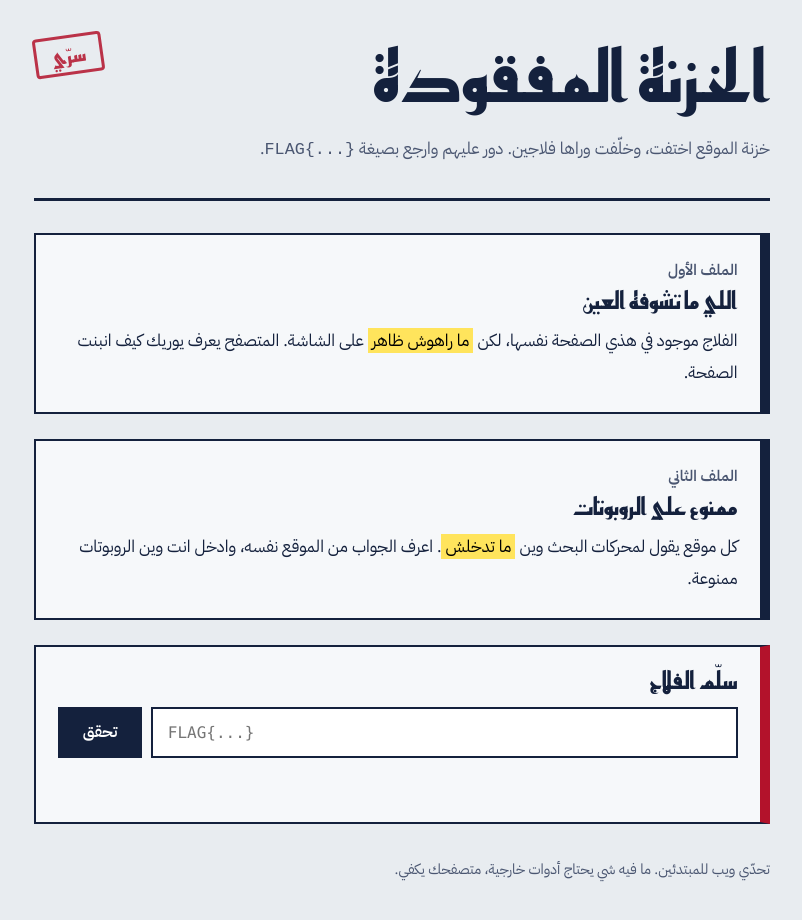
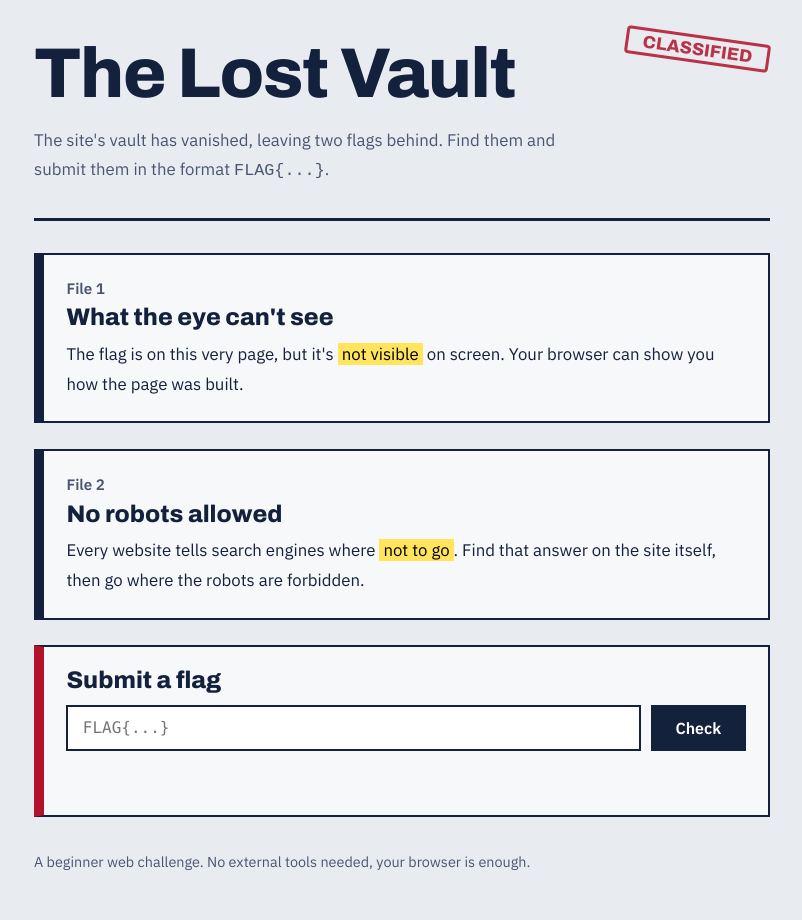
Before and after one commit to alaakhalafullah/ctf, a plain HTML site: page index.html in a window 1280 px wide. Shown: the whole page, without its empty margins (238-1040 px from the left). Drawn offline with Linux system fonts and the light colour scheme.

Commit message:
Update index.html

```diff
--- a/index.html
+++ b/index.html
@@ -1,34 +1,34 @@
 <!doctype html>
-<html lang="ar" dir="rtl">
+<html lang="en" dir="ltr">
 <head>
 <meta charset="utf-8">
 <meta name="viewport" content="width=device-width, initial-scale=1">
-<title>الخزنة المفقودة | CTF</title>
+<title>The Lost Vault | CTF</title>
 <link rel="preconnect" href="https://fonts.googleapis.com">
 <link rel="preconnect" href="https://fonts.gstatic.com" crossorigin>
-<link href="https://fonts.googleapis.com/css2?family=IBM+Plex+Sans+Arabic:wght@400;600&family=Reem+Kufi:wght@600;700&display=swap" rel="stylesheet">
+<link href="https://fonts.googleapis.com/css2?family=Archivo:wght@500;800&family=IBM+Plex+Sans:wght@400;600&display=swap" rel="stylesheet">
 <style>
 :root{--paper:#E8ECF0;--card:#F6F8FA;--ink:#14213D;--muted:#4A5671;--stamp:#B3122B;--hl:#FFE45C;--ok:#0B6E4F}
 *{box-sizing:border-box}
 html{scroll-padding-top:env(safe-area-inset-top,0px)}
-body{margin:0;background:var(--paper);color:var(--ink);font:400 1.05rem/1.9 "IBM Plex Sans Arabic",system-ui,sans-serif;padding:max(2rem,env(safe-area-inset-top,0px)) 1.2rem max(3rem,env(safe-area-inset-bottom,0px))}
+body{margin:0;background:var(--paper);color:var(--ink);font:400 1.05rem/1.75 "IBM Plex Sans",system-ui,sans-serif;padding:max(2rem,env(safe-area-inset-top,0px)) 1.2rem max(3rem,env(safe-area-inset-bottom,0px))}
 main{max-width:46rem;margin:0 auto}
-h1,h2{font-family:"Reem Kufi","IBM Plex Sans Arabic",sans-serif;margin:0;line-height:1.3}
-h1{font-size:clamp(2.6rem,9vw,4.4rem);font-weight:700}
-h2{font-size:1.5rem;font-weight:700}
+h1,h2{font-family:"Archivo","IBM Plex Sans",sans-serif;margin:0;line-height:1.2}
+h1{font-size:clamp(2.6rem,9vw,4.4rem);font-weight:800;letter-spacing:-.02em}
+h2{font-size:1.5rem;font-weight:800}
 .lead{color:var(--muted);max-width:34rem;margin:.6rem 0 0}
 header{position:relative;padding-bottom:2rem;border-bottom:3px solid var(--ink);margin-bottom:2rem}
-.stamp{position:absolute;top:.2rem;left:0;border:3px solid var(--stamp);color:var(--stamp);font:700 1.3rem "Reem Kufi",sans-serif;padding:.1rem .9rem;transform:rotate(-8deg);border-radius:4px;opacity:.85}
-.file{position:relative;background:var(--card);border:2px solid var(--ink);border-right-width:10px;padding:1.2rem 1.4rem 1.4rem;margin-bottom:1.6rem}
+.stamp{position:absolute;top:.2rem;right:0;border:3px solid var(--stamp);color:var(--stamp);font:800 1.1rem "Archivo",sans-serif;padding:.1rem .9rem;transform:rotate(8deg);border-radius:4px;opacity:.85}
+.file{position:relative;background:var(--card);border:2px solid var(--ink);border-left-width:10px;padding:1.2rem 1.4rem 1.4rem;margin-bottom:1.6rem}
 .file p{margin:.5rem 0 0}
 .file .tag{font-weight:600;color:var(--muted);font-size:.95rem}
 .file mark{background:var(--hl);padding:0 .25rem}
-.file .done{display:none;position:absolute;top:.8rem;left:1rem;border:3px solid var(--ok);color:var(--ok);font:700 1.2rem "Reem Kufi",sans-serif;padding:0 .8rem;transform:rotate(-6deg);border-radius:4px}
+.file .done{display:none;position:absolute;top:.8rem;right:1rem;border:3px solid var(--ok);color:var(--ok);font:800 1.1rem "Archivo",sans-serif;padding:0 .8rem;transform:rotate(6deg);border-radius:4px}
 .file.solved .done{display:block;animation:stamp .25s ease-out}
-@keyframes stamp{from{transform:rotate(-6deg) scale(1.8);opacity:0}to{transform:rotate(-6deg) scale(1);opacity:1}}
+@keyframes stamp{from{transform:rotate(6deg) scale(1.8);opacity:0}to{transform:rotate(6deg) scale(1);opacity:1}}
 form{display:flex;gap:.6rem;flex-wrap:wrap;margin-top:.6rem}
-input{flex:1 1 14rem;font:500 1rem ui-monospace,Menlo,Consolas,monospace;direction:ltr;text-align:left;padding:.7rem .9rem;border:2px solid var(--ink);background:#fff;color:var(--ink);border-radius:0}
-button{font:600 1rem "IBM Plex Sans Arabic",sans-serif;padding:.7rem 1.4rem;border:2px solid var(--ink);background:var(--ink);color:#fff;cursor:pointer;border-radius:0}
+input{flex:1 1 14rem;font:500 1rem ui-monospace,Menlo,Consolas,monospace;padding:.7rem .9rem;border:2px solid var(--ink);background:#fff;color:var(--ink);border-radius:0}
+button{font:600 1rem "IBM Plex Sans",sans-serif;padding:.7rem 1.4rem;border:2px solid var(--ink);background:var(--ink);color:#fff;cursor:pointer;border-radius:0}
 button:hover{background:var(--stamp);border-color:var(--stamp)}
 :focus-visible{outline:3px solid var(--stamp);outline-offset:2px}
 #msg{min-height:2rem;margin:.6rem 0 0;font-weight:600}
@@ -40,37 +40,37 @@ footer{color:var(--muted);font-size:.9rem;margin-top:2rem}
 <body>
 <main>
 <header>
-  <span class="stamp">سرّي</span>
-  <h1>الخزنة المفقودة</h1>
-  <p class="lead">خزنة الموقع اختفت، وخلّفت وراها فلاجين. دور عليهم وارجع بصيغة <code dir="ltr">FLAG{...}</code>.</p>
+  <span class="stamp">CLASSIFIED</span>
+  <h1>The Lost Vault</h1>
+  <p class="lead">The site's vault has vanished, leaving two flags behind. Find them and submit them in the format <code>FLAG{...}</code>.</p>
 </header>
 
-<!-- TODO: امسح هالسطر قبل ما نرفع الموقع للإنتاج -->
+<!-- TODO: remove this line before we ship the site to production -->
 <!-- FLAG{v1ew_s0urc3_f1nds_h1dd3n_th1ngs} -->
 <section class="file" id="c1">
-  <span class="done">تم الحل</span>
-  <span class="tag">الملف الأول</span>
-  <h2>اللي ما تشوفه العين</h2>
-  <p>الفلاج موجود في هذي الصفحة نفسها، لكن <mark>ما راهوش ظاهر</mark> على الشاشة. المتصفح يعرف يوريك كيف انبنت الصفحة.</p>
+  <span class="done">SOLVED</span>
+  <span class="tag">File 1</span>
+  <h2>What the eye can't see</h2>
+  <p>The flag is on this very page, but it's <mark>not visible</mark> on screen. Your browser can show you how the page was built.</p>
 </section>
 
 <section class="file" id="c2">
-  <span class="done">تم الحل</span>
-  <span class="tag">الملف الثاني</span>
-  <h2>ممنوع على الروبوتات</h2>
-  <p>كل موقع يقول لمحركات البحث وين <mark>ما تدخلش</mark>. اعرف الجواب من الموقع نفسه، وادخل انت وين الروبوتات ممنوعة.</p>
+  <span class="done">SOLVED</span>
+  <span class="tag">File 2</span>
+  <h2>No robots allowed</h2>
+  <p>Every website tells search engines where <mark>not to go</mark>. Find that answer on the site itself, then go where the robots are forbidden.</p>
 </section>
 
-<section class="file" id="submit" style="border-right-color:var(--stamp)">
-  <h2>سلّم الفلاج</h2>
+<section class="file" id="submit" style="border-left-color:var(--stamp)">
+  <h2>Submit a flag</h2>
   <form id="f" autocomplete="off">
-    <input id="flag" placeholder="FLAG{...}" aria-label="الفلاج" required>
-    <button type="submit">تحقق</button>
+    <input id="flag" placeholder="FLAG{...}" aria-label="Flag" required>
+    <button type="submit">Check</button>
   </form>
   <p id="msg" role="status"></p>
 </section>
 
-<footer>تحدّي ويب للمبتدئين. ما فيه شي يحتاج أدوات خارجية، متصفحك يكفي.</footer>
+<footer>A beginner web challenge. No external tools needed, your browser is enough.</footer>
 </main>
 
 <script>
@@ -84,16 +84,16 @@ document.getElementById("f").addEventListener("submit",async e=>{
   e.preventDefault();
   const v=document.getElementById("flag").value.trim();
   msg.className="";
-  if(!(window.crypto&&crypto.subtle)){msg.textContent="افتح الصفحة عبر https أو localhost.";msg.className="bad";return}
+  if(!(window.crypto&&crypto.subtle)){msg.textContent="Open this page over https or localhost.";msg.className="bad";return}
   const h=await sha(v);
   const hit=Object.keys(HASHES).find(k=>HASHES[k]===h);
   if(hit){
     document.getElementById(hit).classList.add("solved");
-    msg.textContent="صح! الفلاج متاع "+(hit==="c1"?"الملف الأول":"الملف الثاني")+".";
+    msg.textContent="Correct! That's the flag for "+(hit==="c1"?"File 1":"File 2")+".";
     msg.className="ok";
     document.getElementById("flag").value="";
   }else{
-    msg.textContent="الفلاج غلط. تأكد من الصيغة والحروف.";
+    msg.textContent="Wrong flag. Check the format and the characters.";
     msg.className="bad";
   }
 });
```
